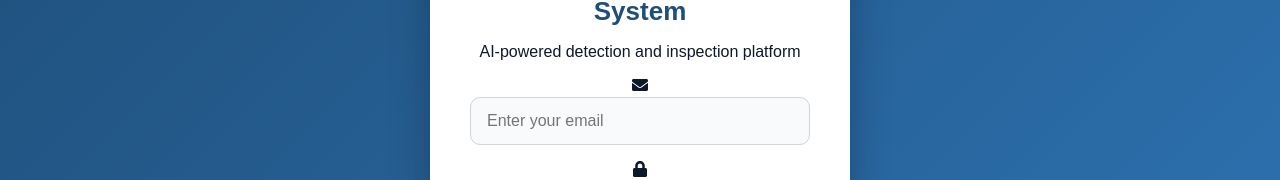
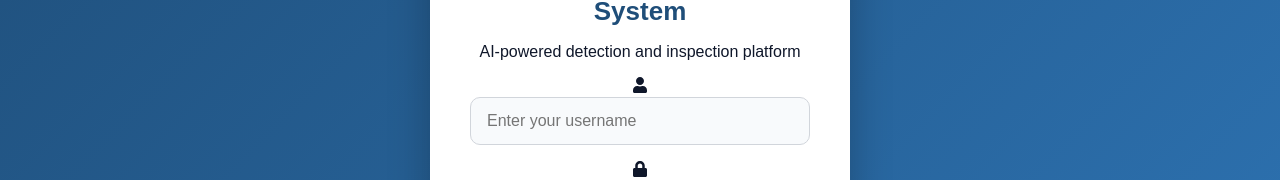
Before and after one commit to HIT-MEDLAB/BuildingChangeDetection, a React (Vite) app in the folder frontend/: page / in a window 1280 px wide. Shown: the part 274-454 px from the top of the page. Built offline with nearby package versions, Linux system fonts and the light colour scheme; no server answers.

Commit message:
fix: use username for login

```diff
--- a/frontend/src/pages/Login.jsx
+++ b/frontend/src/pages/Login.jsx
@@ -1,6 +1,6 @@
 import { useState, useContext } from "react";
 import { Link, useNavigate } from "react-router-dom";
-import { FaEnvelope, FaLock } from "react-icons/fa";
+import { FaUser, FaLock } from "react-icons/fa";
 import { AuthContext } from "../context/AuthContext";
 import api from "../api";
 import "./Login.css";
@@ -9,9 +9,11 @@ function Login() {
   const navigate = useNavigate();
   const { login } = useContext(AuthContext);
 
-  const [email, setEmail] = useState("");
+  // Username and password entered by the user.
+  const [username, setUsername] = useState("");
   const [password, setPassword] = useState("");
 
+  // Login request state.
   const [loading, setLoading] = useState(false);
   const [error, setError] = useState("");
 
@@ -19,7 +21,8 @@ function Login() {
   const handleSubmit = async (e) => {
     e.preventDefault();
 
-    if (!email || !password) {
+    // Both fields are required.
+    if (!username || !password) {
       setError("Please fill in all fields.");
       return;
     }
@@ -28,13 +31,16 @@ function Login() {
     setError("");
 
     try {
+      // Send username and password to the backend.
       const response = await api.post("/api/auth/login", {
-        email,
+        username,
         password,
       });
 
+      // Save authentication information in the AuthContext.
       login(response.data.token, response.data.user);
 
+      // Redirect the user to the upload page after successful login.
       navigate("/upload");
     } catch (err) {
       setError(
@@ -59,20 +65,22 @@ function Login() {
 
         <form onSubmit={handleSubmit}>
           <div className="input-group">
-            <FaEnvelope className="input-icon" />
+            {/* Username icon */}
+            <FaUser className="input-icon" />
 
             <input
-              data-testid="login-email"
-              type="email"
-              placeholder="Enter your email"
-              value={email}
+              data-testid="login-username"
+              type="text"
+              placeholder="Enter your username"
+              value={username}
               onChange={(e) =>
-                setEmail(e.target.value)
+                setUsername(e.target.value)
               }
             />
           </div>
 
           <div className="input-group">
+            {/* Password icon */}
             <FaLock className="input-icon" />
 
             <input
```
Also changed, not shown: 1 other file (tests, documents, lock files or other folders).
